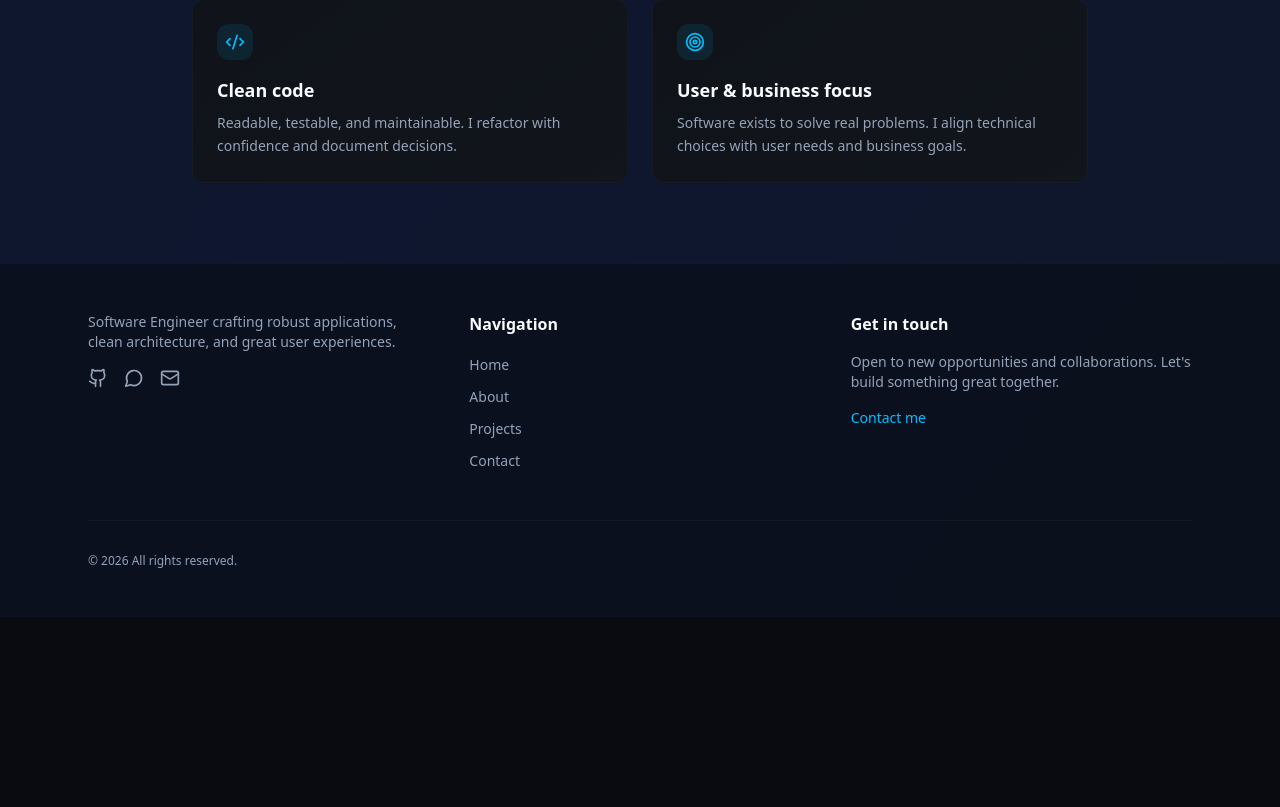
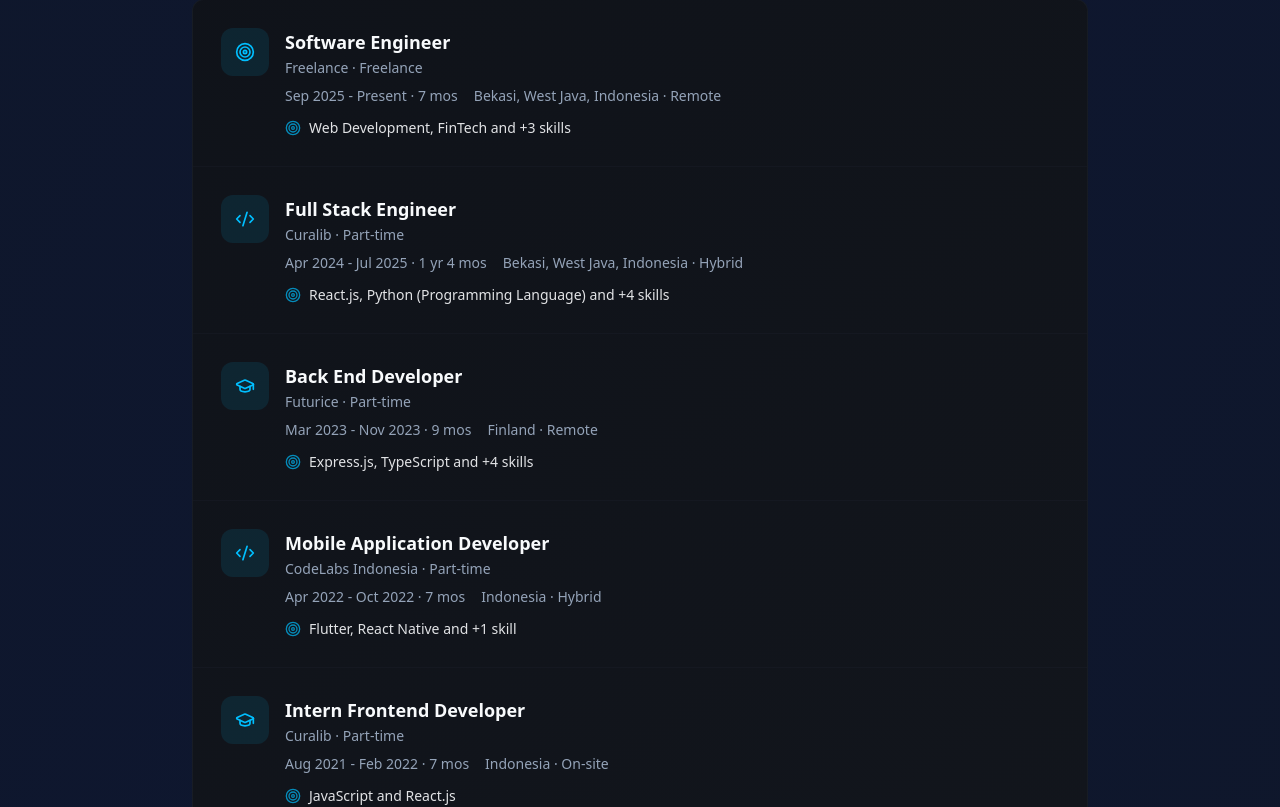
Before and after one commit to enthudebugger/portfolio, a React (Vite) app: page /about in a window 1280 px wide. Shown: the part 1000-1807 px from the top of the page. Before the commit the page ends 1617 px from the top, so only its background shows below. Built offline with nearby package versions, Linux system fonts and the light colour scheme.

Commit message:
feat: add experience

```diff
--- a/src/pages/AboutPage.tsx
+++ b/src/pages/AboutPage.tsx
@@ -12,6 +12,64 @@ const values = [
     icon: Target,
     title: "User & business focus",
     text: "Software exists to solve real problems. I align technical choices with user needs and business goals.",
+  },
+];
+
+const experiences = [
+  {
+    icon: Target,
+    role: "Software Engineer",
+    company: "Freelance",
+    employment: "Freelance",
+    period: "Sep 2025 - Present",
+    duration: "7 mos",
+    location: "Bekasi, West Java, Indonesia",
+    workMode: "Remote",
+    skillsSummary: "Web Development, FinTech and +3 skills",
+  },
+  {
+    icon: Code2,
+    role: "Full Stack Engineer",
+    company: "Curalib",
+    employment: "Part-time",
+    period: "Apr 2024 - Jul 2025",
+    duration: "1 yr 4 mos",
+    location: "Bekasi, West Java, Indonesia",
+    workMode: "Hybrid",
+    skillsSummary: "React.js, Python (Programming Language) and +4 skills",
+  },
+  {
+    icon: GraduationCap,
+    role: "Back End Developer",
+    company: "Futurice",
+    employment: "Part-time",
+    period: "Mar 2023 - Nov 2023",
+    duration: "9 mos",
+    location: "Finland",
+    workMode: "Remote",
+    skillsSummary: "Express.js, TypeScript and +4 skills",
+  },
+  {
+    icon: Code2,
+    role: "Mobile Application Developer",
+    company: "CodeLabs Indonesia",
+    employment: "Part-time",
+    period: "Apr 2022 - Oct 2022",
+    duration: "7 mos",
+    location: "Indonesia",
+    workMode: "Hybrid",
+    skillsSummary: "Flutter, React Native and +1 skill",
+  },
+  {
+    icon: GraduationCap,
+    role: "Intern Frontend Developer",
+    company: "Curalib",
+    employment: "Part-time",
+    period: "Aug 2021 - Feb 2022",
+    duration: "7 mos",
+    location: "Indonesia",
+    workMode: "On-site",
+    skillsSummary: "JavaScript and React.js",
   },
 ];
 
@@ -68,6 +126,53 @@ export default function AboutPage() {
           <AnimatedSection className="mt-20 mb-8">
             <h2 className="text-3xl font-bold text-foreground mb-8 flex items-center gap-3">
               <GraduationCap className="w-8 h-8 text-primary" />
+              Experience
+            </h2>
+          </AnimatedSection>
+
+          <div className="rounded-xl border border-border/50 bg-gradient-card overflow-hidden">
+            {experiences.map((exp, i) => (
+              <AnimatedSection
+                key={exp.role}
+                delay={i * 0.08}
+                className={i === 0 ? "w-full" : "w-full border-t border-border/30"}
+              >
+                <div className="flex gap-4 p-6 md:p-7">
+                  <div className="w-12 h-12 rounded-lg bg-primary/10 text-primary flex items-center justify-center shrink-0">
+                    <exp.icon className="w-5 h-5" />
+                  </div>
+
+                  <div className="flex-1 min-w-0">
+                    <div className="flex flex-wrap items-start justify-between gap-3">
+                      <div>
+                        <h3 className="text-lg font-semibold text-foreground">{exp.role}</h3>
+                        <p className="text-sm text-muted-foreground mt-0.5">
+                          {exp.company} &middot; {exp.employment}
+                        </p>
+                      </div>
+                    </div>
+
+                    <div className="mt-2 flex flex-wrap gap-x-4 gap-y-1 text-sm text-muted-foreground">
+                      <span>
+                        {exp.period} &middot; {exp.duration}
+                      </span>
+                      <span>
+                        {exp.location} &middot; {exp.workMode}
+                      </span>
+                    </div>
+
+                    <div className="mt-3 flex items-center gap-2 text-sm font-medium text-muted-foreground">
+                      <Target className="w-4 h-4 text-primary/70 shrink-0" />
+                      <span className="text-foreground/90">{exp.skillsSummary}</span>
+                    </div>
+                  </div>
+                </div>
+              </AnimatedSection>
+            ))}
+          </div>
+          <AnimatedSection className="mt-20 mb-8">
+            <h2 className="text-3xl font-bold text-foreground mb-8 flex items-center gap-3">
+              <GraduationCap className="w-8 h-8 text-primary" />
               What I value
             </h2>
           </AnimatedSection>
--- a/src/pages/HomePage.tsx
+++ b/src/pages/HomePage.tsx
@@ -21,8 +21,7 @@ import {
   Shield,
   Brain,
   TrendingUp,
-  Cloud,
-  Smartphone,
+  Cloud
 } from "lucide-react";
 
 const highlights = [
@@ -36,8 +35,13 @@ const techStack = [
   "TypeScript",
   "React",
   "Node.js",
+  "Python",
+  "FastAPI",
+  "Flask",
   "Flutter",
   "React Native",
+  "Kotlin",
+  "Swift",
   "PostgreSQL",
   "Docker",
   "AWS",
@@ -358,21 +362,14 @@ export default function HomePage() {
             </p>
           </AnimatedSection>
 
-          <div className="grid md:grid-cols-2 lg:grid-cols-5 gap-8">
+          <div className="grid md:grid-cols-2 lg:grid-cols-4 gap-8">
             {[
               {
                 icon: Code2,
-                title: "Web Development",
+                title: "Full-Stack Development",
                 description:
                   "React, Node.js, TypeScript, and modern tooling. From UI to database and APIs.",
                 tags: ["React", "Node", "TypeScript"],
-              },
-              {
-                icon: Smartphone,
-                title: "Mobile Development",
-                description:
-                  "Building cross-platform mobile apps with performant UI, clean architecture, and reliable API integration.",
-                tags: ["Flutter", "React Native", "Mobile UX"],
               },
               {
                 icon: Brain,
```
